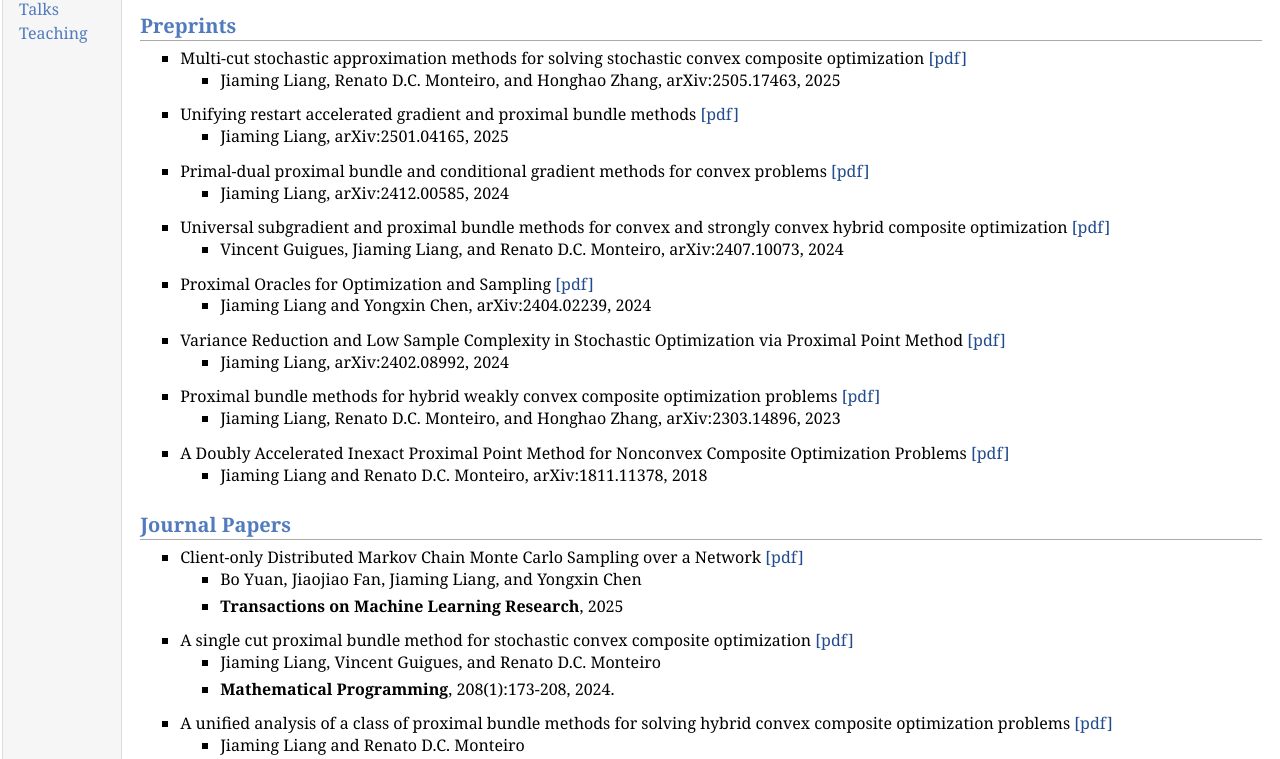
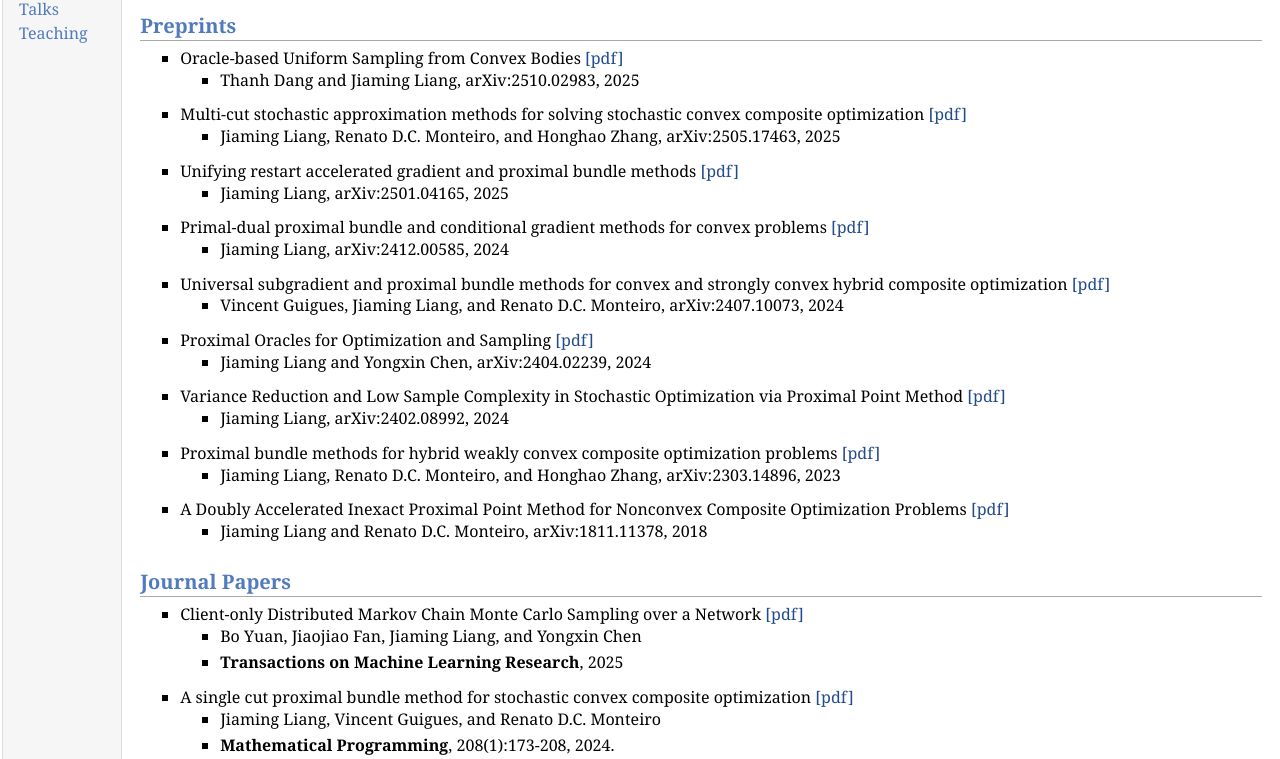
Before and after one commit to jiaming-liang/jiaming-liang.github.io, a plain HTML site: page publication.html in a window 1280 px wide. Shown: the part 62-821 px from the top of the page. Drawn offline with Linux system fonts and the light colour scheme.

Commit message:
Update publication.html

```diff
--- a/publication.html
+++ b/publication.html
@@ -24,6 +24,11 @@
 </div>
 <h2>Preprints</h2>
 <ul>
+<li><p>Oracle-based Uniform Sampling from Convex Bodies <a href="https://arxiv.org/pdf/2510.02983.pdf">[pdf]</a> <br /></p>
+<ul>
+<li><p>Thanh Dang and Jiaming Liang, arXiv:2510.02983, 2025</p>
+</li></ul>
+</li>
 <li><p>Multi-cut stochastic approximation methods for solving stochastic convex composite optimization <a href="https://arxiv.org/pdf/2505.17463.pdf">[pdf]</a> <br /></p>
 <ul>
 <li><p>Jiaming Liang, Renato D.C. Monteiro, and Honghao Zhang, arXiv:2505.17463, 2025</p>
@@ -217,7 +222,7 @@
 </ul>
 <div id="footer">
 <div id="footer-text">
-Page generated 2025-09-13 23:02:28 EDT, by <a href="http://jemdoc.jaboc.net/">jemdoc</a>.
+Page generated 2025-10-05 21:26:58 EDT, by <a href="http://jemdoc.jaboc.net/">jemdoc</a>.
 </div>
 </div>
 </td>
```
